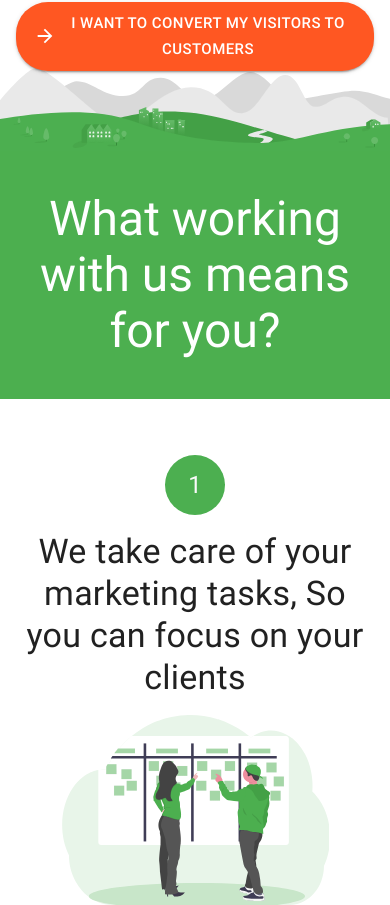
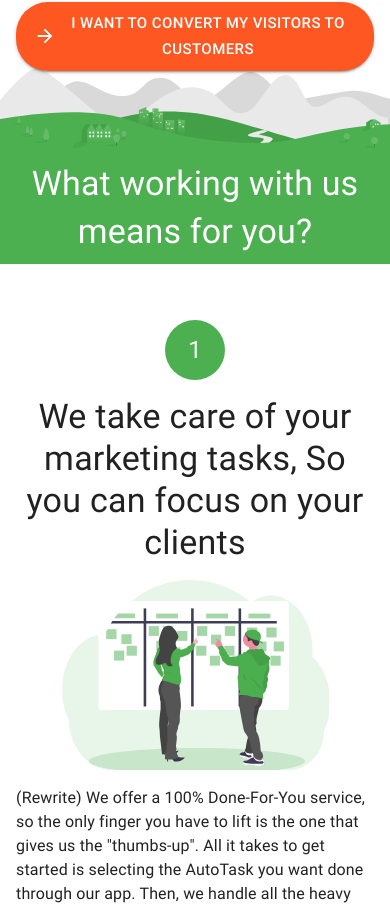
Before and after one commit to mediplex/martechpoint.com, a Next.js app in the folder src/app/: page / in a window 390 px wide. Shown: the part 787-1692 px from the top of the page. Built offline with nearby package versions, Linux system fonts and the light colour scheme.

Commit message:
improvement(section): animate and make section header responsive

```diff
--- a/src/app/components/section.js
+++ b/src/app/components/section.js
@@ -1,29 +1,47 @@
-import { Box, Container, Typography } from '@material-ui/core';
+import { useRef, useEffect, useState } from 'react';
+import { AppBar, Box, Container, Typography, useScrollTrigger } from '@material-ui/core';
 
-export const Section = ({ children, title }) => (
-  <Box component={`section`}>
-        <Box
-        style={{
-          position: 'sticky',
-          top: 0,
-          left: 0,
-          zIndex: 999 //:not(:stuck) // should get smaller with a smooth trasition
-        }}
-        bgcolor={`#4CAF4F`}
-        color={`#FFF`}
-        py={{
-          xs: 5,
-          sm: 5,
-          md: 5,
-          lg: 5,
-          xl: 5,
-        }}>
+const ElevationScroll = ({ children }) => {
+  const [threshold, setThreshold] = useState(0)
+
+  useEffect(()=>{
+    if (children.ref.current){
+      setThreshold(children.ref.current.getBoundingClientRect().y)
+    }
+  },[children.ref.current])
+
+  const trigger = useScrollTrigger({
+    disableHysteresis: true,
+    threshold: threshold
+  });
+
+  return React.cloneElement(children, {
+    elevation: trigger ? 4 : 0,
+    // style: trigger? {paddingTop: 5, paddingBottom: 5 } : {paddingTop: 15, paddingBottom: 15 }
+  });
+};
+
+export const Section = ({ children, title }) => {
+  const sectionHeader = useRef();
+
+  return (
+    <Box component={`section`}>
+      <ElevationScroll>
+        <AppBar
+          position="sticky"
+          ref={sectionHeader}
+        >
           <Container maxWidth={`lg`}>
-          <Typography variant={`h3`} align={`center`}>
-            {title}
-          </Typography>
+            <Box fontSize={{xs: 'h4.fontSize', lg: 'h3.fontSize'}}  align={`center`} py={{xs: 1, lg: 2}}>
+            {/* <Typography > */}
+              {title}
+            {/* </Typography> */}
+
+            </Box>
           </Container>
-        </Box>
+        </AppBar>
+      </ElevationScroll>
+
 
       <Box
         display="flex"
@@ -35,21 +53,31 @@ export const Section = ({ children, title }) => (
           sm: 5,
           md: 5,
           lg: 5,
-          xl: 5,
+          xl: 5
         }}
         paddingBottom={{
           xs: 15,
           sm: 15,
           md: 15,
           lg: 15,
-          xl: 15,
+          xl: 15
         }}
       >
-              <Container maxWidth={'md'}>
-        {children}
-    </Container>
+        <Container maxWidth={'md'}>{children}</Container>
       </Box>
-  </Box>
-);
 
+      {/* <style jsx global>
+      {`
+       header.section-header {
+          background: red
+      }
+
+        div.section-header:stuck {
+          background-color: red
+        }
+    `}
+    </style> */}
+    </Box>
+  );
+};
 export default Section;
```
